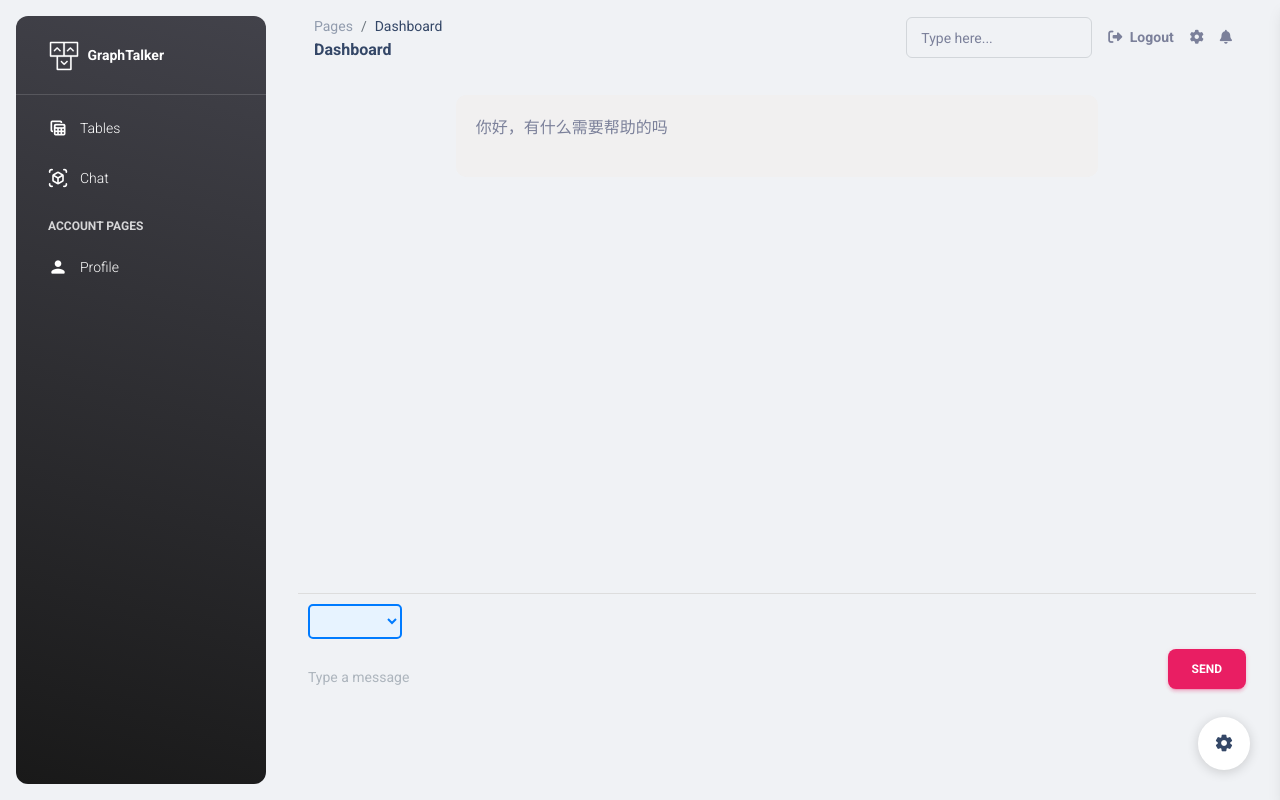
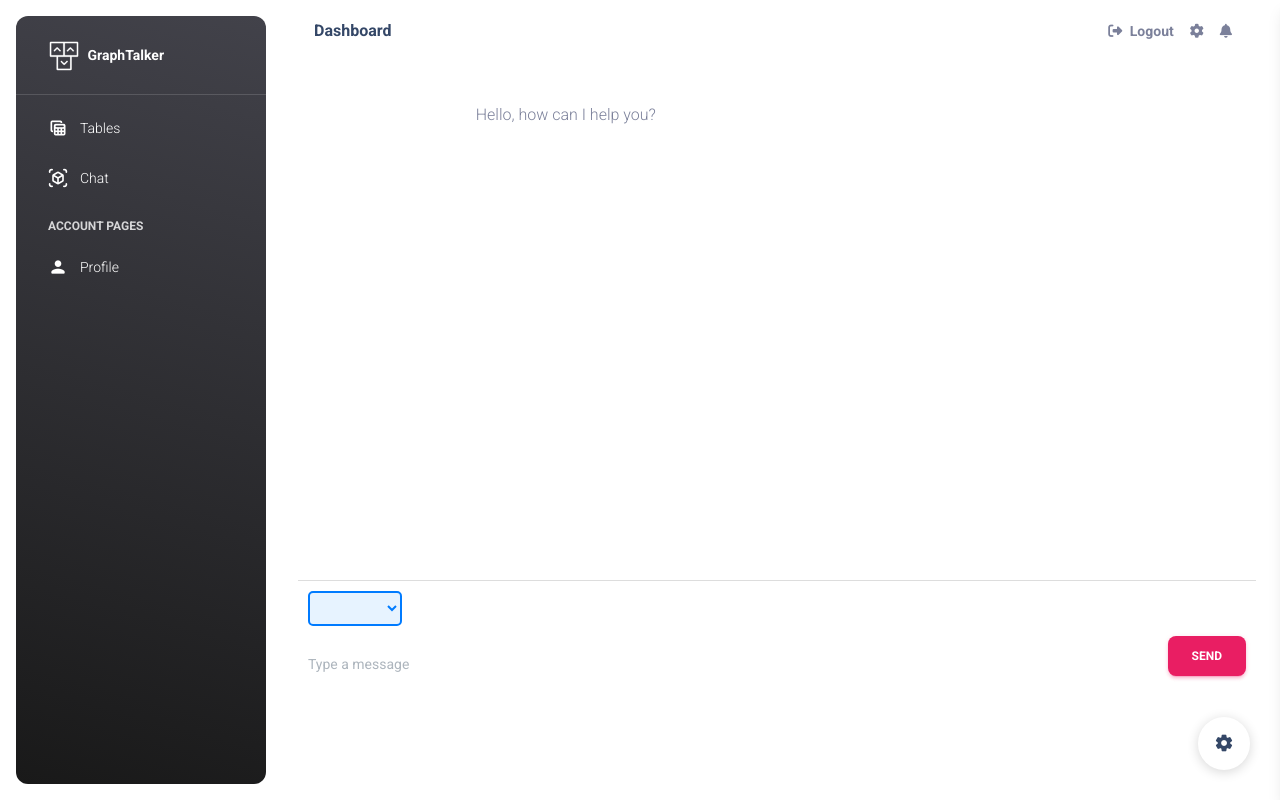
Before and after one commit to tubehao/CS3321, a Flask app: page /chat.html in a window 1280 px wide. Run offline with Flask 2, Linux system fonts and the light colour scheme; lists and menus that the app fills with data are empty; parts of the project's set-up code (start-up, migrations or seed data) failed here and were passed over; some libraries are stand-ins or nearby versions.

Commit message:
change the background of frontend

````diff
--- a/apps/chat/routes.py
+++ b/apps/chat/routes.py
@@ -39,6 +39,7 @@ def get_response():
 
     # 使用正则表达式提取用```包裹的Cypher查询
     match = re.search(r'```(.*?)```', generated_text, re.DOTALL)
+    cypher_query = None
     if match:
         cypher_query = match.group(1).strip()
         print("~~~~~~~~~~~~~~~~~~~~~")
@@ -96,7 +97,8 @@ def get_response():
         "solution_part1": solution,  # 第一部分
         "solution_part2": pure_solution,  # 第二部分
         "graph_data": graph_data,  # 返回图表数据
-        "visualize_data": visualize_data  # 返回可视化数据
+        "visualize_data": visualize_data,  # 返回可视化数据
+        "query" : cypher_query
     })
 
 def get_model_response(pipeline, prompt):
--- a/apps/templates/home/chat.html
+++ b/apps/templates/home/chat.html
@@ -35,14 +35,14 @@
             justify-content: flex-end;
         }
         .message.user .message-content {
-            background-color: #dcf8c6;
+            background-color: white;
             display: inline-block;
             padding: 10px;
             border-radius: 10px;
         }
         .message.bot {
             justify-content: flex-start;
-            background-color: #f1f0f0;
+            background-color: white;
         }
         .message.bot .message-content {
             display: flex;
@@ -107,7 +107,7 @@
 <script>
     $(document).ready(function () {
         // 在页面加载完成后立即显示欢迎信息
-        var welcomeMessage = '你好，有什么需要帮助的吗';
+        var welcomeMessage = 'Hello, how can I help you?';
         var welcomeMessageHtml = '<div class="message bot"><div class="message-content">' + marked.parse(welcomeMessage) + '</div></div>';
         $('#chat-messages').append(welcomeMessageHtml);
 
@@ -149,10 +149,10 @@
                     success: function(response) {
                         var botMessageHtml = '<div class="message bot"><div class="message-content">';
 
-                            botMessageHtml += '<div class="column text-column"> <h2> Our Answer </h2><h3> Knowledge</h3>';
+                            botMessageHtml += '<div class="column text-column"> <h2> Graph Talker </h2>';
                             if (response.graph_data.nodes.length > 0) {
                                 var graphId = "graph-" + Date.now(); // 生成一个时间戳ID
-                                botMessageHtml += '<div class="graph-container" id="' + graphId + '"></div>';
+                                botMessageHtml += 'To get knowledge, we can use the following query in database /n ```'+response.query+'```<h3> Query Result</h3><div class="graph-container" id="' + graphId + '"></div>';
                             }
                             botMessageHtml += '<h3> Solution</h3>';
                             botMessageHtml += marked.parse(response.solution_part1);
@@ -160,7 +160,7 @@
                                 var visualID = "graph-" + Date.now()+1; // 生成一个时间戳ID
                                 botMessageHtml += '<div class="graph-container" id="' + visualID + '"></div>';
                             }
-                            botMessageHtml += '</div><div class="column text-column"> <h2> Normal </h2>' + marked.parse(response.solution_part2) + '</div></div></div>';
+                            botMessageHtml += '</div><div class="column text-column"> <h2> GPT4 </h2>' + marked.parse(response.solution_part2) + '</div></div></div>';
 
                             $('#chat-messages').append(botMessageHtml);
 
--- a/apps/templates/includes/navigation.html
+++ b/apps/templates/includes/navigation.html
@@ -2,18 +2,18 @@
     <nav class="navbar navbar-main navbar-expand-lg px-0 mx-4 shadow-none border-radius-xl" id="navbarBlur" navbar-scroll="true">
       <div class="container-fluid py-1 px-3">
         <nav aria-label="breadcrumb">
-          <ol class="breadcrumb bg-transparent mb-0 pb-0 pt-1 px-0 me-sm-6 me-5">
+          <!-- <ol class="breadcrumb bg-transparent mb-0 pb-0 pt-1 px-0 me-sm-6 me-5">
             <li class="breadcrumb-item text-sm"><a class="opacity-5 text-dark" href="javascript:;">Pages</a></li>
             <li class="breadcrumb-item text-sm text-dark active" aria-current="page">Dashboard</li>
-          </ol>
+          </ol> -->
           <h6 class="font-weight-bolder mb-0">Dashboard</h6>
         </nav>
         <div class="collapse navbar-collapse mt-sm-0 mt-2 me-md-0 me-sm-4" id="navbar">
           <div class="ms-md-auto pe-md-3 d-flex align-items-center">
-            <div class="input-group input-group-outline">
+            <!-- <div class="input-group input-group-outline">
               <label class="form-label">Type here...</label>
               <input type="text" class="form-control">
-            </div>
+            </div> -->
           </div>
           <ul class="navbar-nav  justify-content-end">
             <li class="nav-item d-flex align-items-center">
--- a/apps/templates/layouts/base.html
+++ b/apps/templates/layouts/base.html
@@ -38,7 +38,7 @@
   {% block stylesheets %}{% endblock stylesheets %}
 
 </head>
-<body class="g-sidenav-show bg-gray-200">
+<body class="g-sidenav-show bg-white">
 
   {% include 'includes/sidebar.html' %}
 
````
